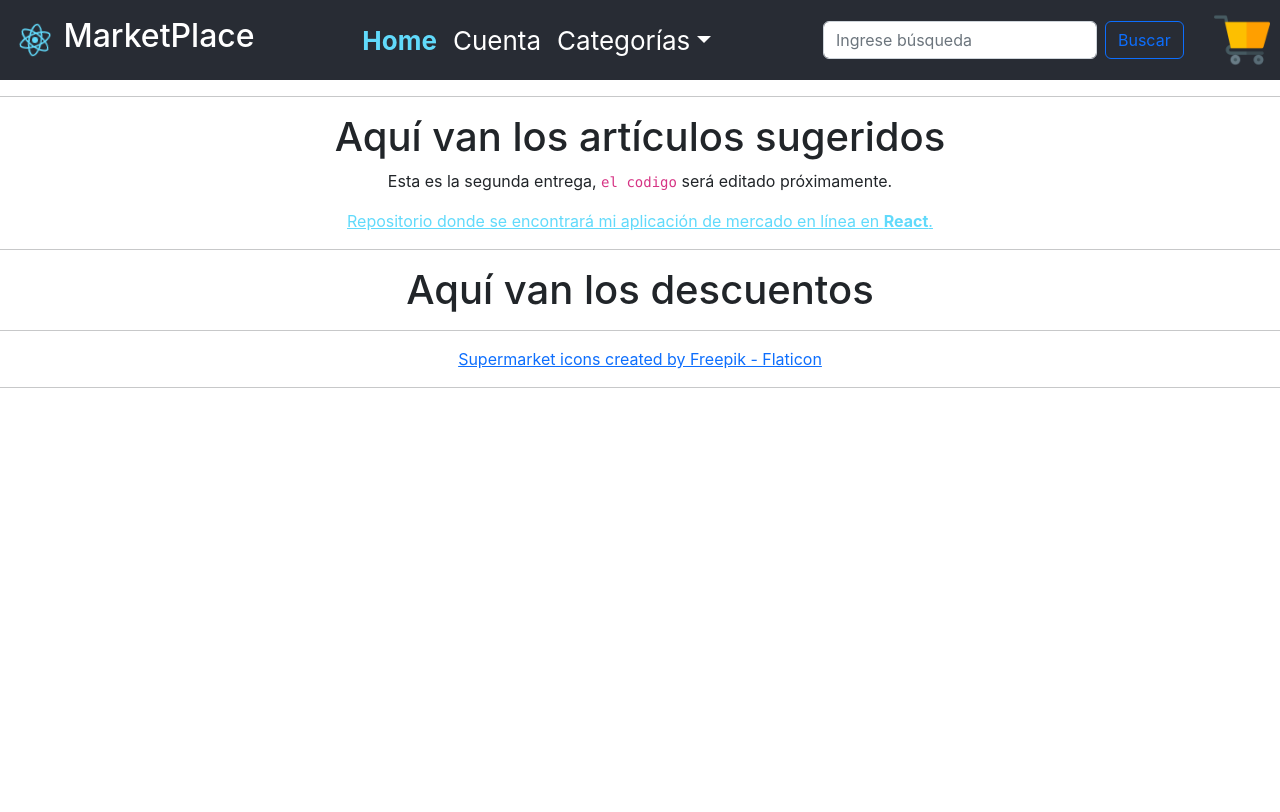
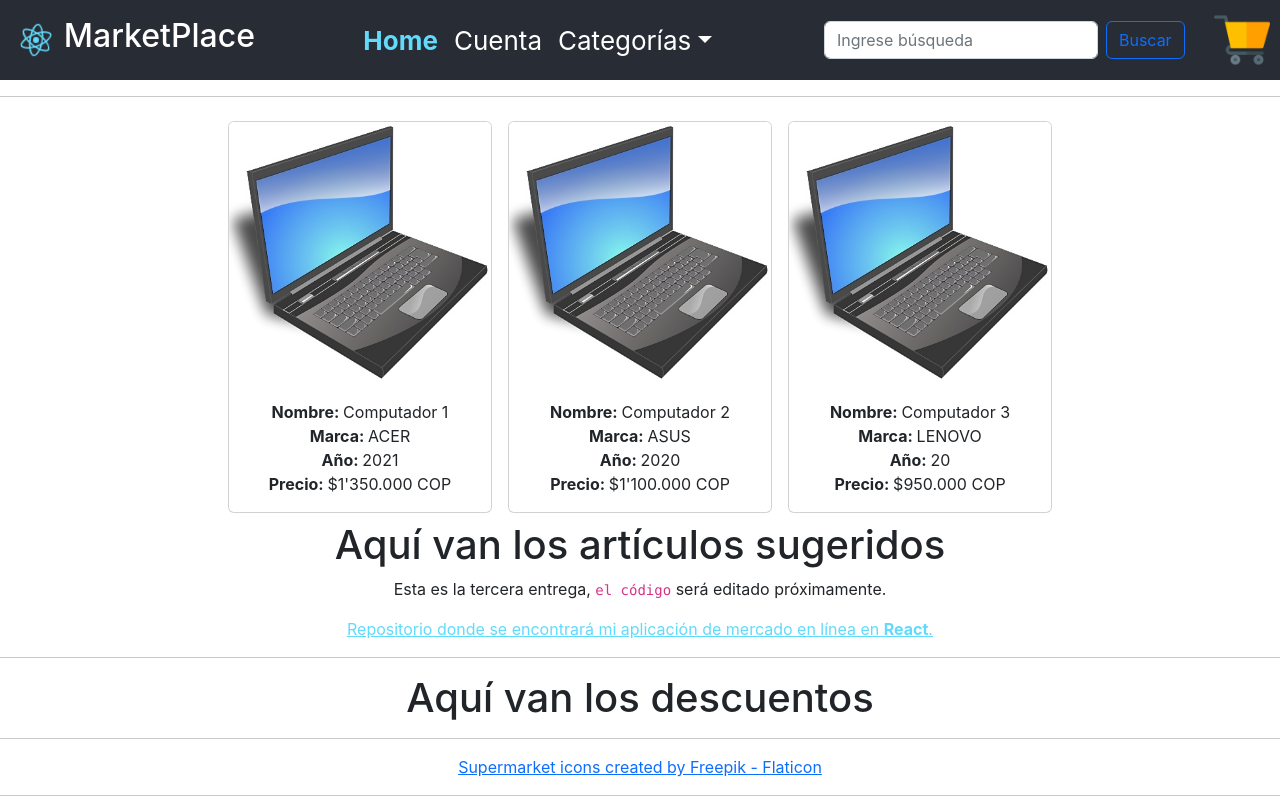
Before and after one commit to Adn1217/React_MarketPlace, a React (Create React App) app: page / in a window 1280 px wide. Built offline with nearby package versions, Linux system fonts and the light colour scheme.

Commit message:
Se adiciona componente itemListContainer

```diff
--- a/src/App.js
+++ b/src/App.js
@@ -3,12 +3,13 @@ import Header from './assets/components/Header';
 import Suggested from './assets/components/Suggested';
 import Discounts from './assets/components/Discounts';
 import Footer from './assets/components/Footer';
+import ItemListContainer from './assets/components/ItemListContainer';
 
 function App() {
   return (
     <div className="App">
       <Header />
-      <itemListContainer />
+      <ItemListContainer />
       <Suggested />
       <Discounts />
       <Footer />
--- a/src/assets/components/ItemListContainer.jsx
+++ b/src/assets/components/ItemListContainer.jsx
@@ -1,8 +1,27 @@
 import React from 'react';
+import pcImage from '../images/pcImage.jpg';
 
 const ItemListContainer = () => {
   return (
-    <div className="">
+    <div className="container imgContainer">
+        <div className="card">
+            <a href="#"><img src={pcImage} className="card-img-top" alt="pcImage1"/></a>
+            <div className="card-body">
+                <p className="card-text"><strong>Nombre: </strong>Computador 1<br/><strong>Marca: </strong>ACER<br/> <strong>Año: </strong>2021<br/><strong>Precio: </strong> $1'350.000 COP</p>
+            </div>
+        </div>
+        <div className="card">
+            <a href="#"><img src={pcImage} className="card-img-top" alt="pcImage2"/></a>
+            <div className="card-body">
+            <p className="card-text"><strong>Nombre: </strong>Computador 2<br/><strong>Marca: </strong>ASUS<br/> <strong>Año: </strong>2020<br/><strong>Precio: </strong> $1'100.000 COP</p>
+            </div>
+        </div>
+        <div className="card">
+            <a href="#"><img src={pcImage} className="card-img-top" alt="pcImage3"/></a>
+            <div className="card-body">
+            <p className="card-text"><strong>Nombre: </strong>Computador 3<br/><strong>Marca: </strong>LENOVO<br/> <strong>Año: </strong>20<br/><strong>Precio: </strong> $950.000 COP</p>
+            </div>
+        </div>
     </div>
   );
 }
--- a/src/assets/components/Suggested.jsx
+++ b/src/assets/components/Suggested.jsx
@@ -5,7 +5,7 @@ const Suggested = () => {
         <div>
             <h1>Aquí van los artículos sugeridos</h1>
                 <p>
-                Esta es la segunda entrega, <code>el codigo</code> será editado próximamente.
+                Esta es la tercera entrega, <code>el código</code> será editado próximamente.
                 </p>
                 <a
                 className="App-link"
--- a/src/assets/css/styles.css
+++ b/src/assets/css/styles.css
@@ -33,7 +33,7 @@
 
 .App-header-Chart {
   border: solid;
-  border-width: 3px;
+  border-width: 2px;
   border-color: #282c34;
   /* justify-content: right; */
 }
@@ -44,6 +44,25 @@
 
 .brand {
   justify-content: left  ;
+}
+
+.card {
+  display: flex;
+  justify-content: center;
+  margin: 1%;
+  text-align: center;
+  transition-duration: 1s;
+  transition-timing-function: ease-in-out;
+}
+
+.card:hover {
+  transform: scale(1.1);
+}
+
+.imgContainer {
+  display: flex;
+  flex-direction: row;
+  width: 54rem;
 }
 
 .navbar-nav, .nav-item a, .navbar-brand, btn {
```
Also changed, not shown: src/assets/images/pcImage.jpg (added).
